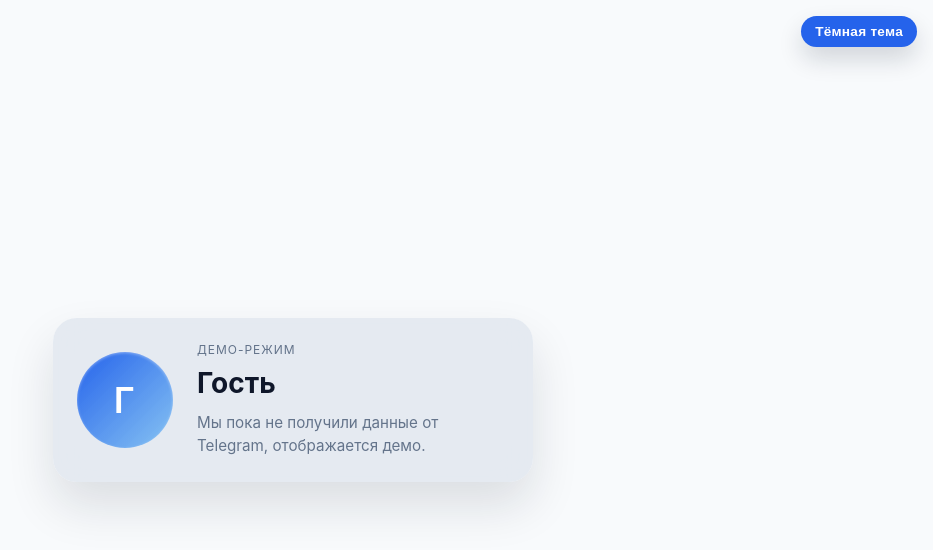
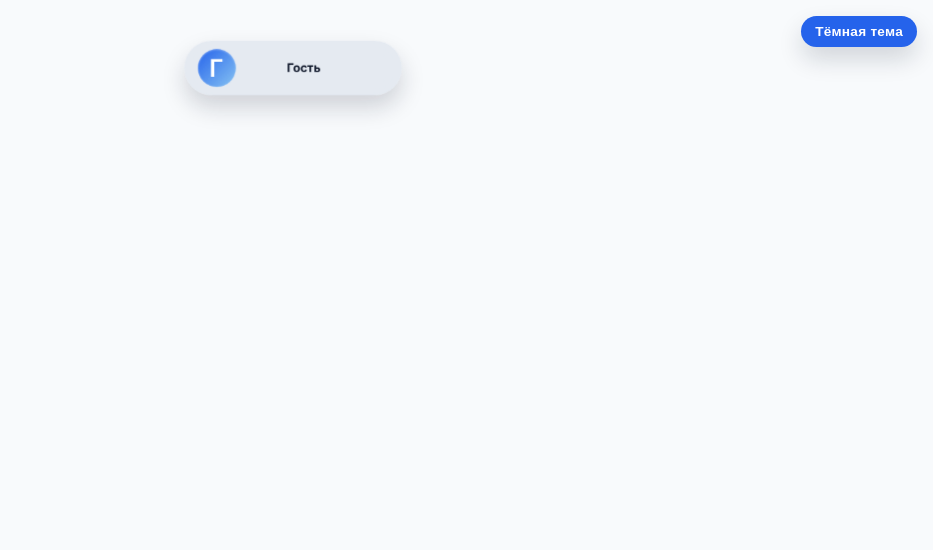
Before and after one commit to Vlad1m8r/dsport-ui, a React (Vite) app: page / in a window 1280 px wide. Shown: the top 550 px of the page, without its empty margins (347-1280 px from the left). Built offline with nearby package versions, Linux system fonts and the light colour scheme.

Commit message:
Добавлена анимация минимизации карточки пользователя

```diff
--- a/src/App.css
+++ b/src/App.css
@@ -10,6 +10,11 @@
   padding: 24px 16px;
   background: var(--tg-theme-bg-color, #ffffff);
   position: relative;
+  overflow: hidden;
+}
+
+.app--minimized {
+  justify-content: flex-start;
 }
 
 .theme-toggle {
@@ -40,7 +45,10 @@
 }
 
 .profile-card {
-  width: min(480px, 100%);
+  position: absolute;
+  left: 50%;
+  top: 50%;
+  width: min(480px, calc(100% - 32px));
   display: flex;
   align-items: center;
   gap: 24px;
@@ -51,12 +59,30 @@
   box-shadow: 0 24px 48px rgba(15, 23, 42, 0.12);
   backdrop-filter: blur(18px);
   color: var(--tg-theme-text-color, #0f172a);
-  transition: transform 160ms ease, box-shadow 160ms ease;
+  transform: translate(-50%, -50%) scale(1);
+  will-change: transform, top, width;
+  overflow: hidden;
+  transition: top 860ms cubic-bezier(0.22, 1, 0.36, 1),
+    transform 860ms cubic-bezier(0.22, 1, 0.36, 1),
+    width 620ms ease,
+    padding 620ms ease,
+    gap 620ms ease,
+    border-radius 620ms ease,
+    box-shadow 620ms ease;
 }
 
-.profile-card:hover {
-  transform: translateY(-4px);
-  box-shadow: 0 32px 64px rgba(15, 23, 42, 0.16);
+.profile-card--animating {
+  animation: profile-card-glow 2.4s ease-in-out;
+}
+
+.profile-card--minimized {
+  top: 28px;
+  transform: translate(-50%, 0) scale(0.68);
+  width: min(320px, calc(100% - 40px));
+  padding: 12px 20px;
+  gap: 12px;
+  border-radius: 999px;
+  box-shadow: 0 18px 36px rgba(15, 23, 42, 0.18);
 }
 
 .profile-card__avatar {
@@ -71,6 +97,7 @@
   background: linear-gradient(135deg, var(--tg-theme-button-color, #2a9df4), rgba(42, 157, 244, 0.5));
   color: var(--tg-theme-button-text-color, #ffffff);
   box-shadow: inset 0 1px 3px rgba(255, 255, 255, 0.4);
+  transition: transform 620ms ease, width 620ms ease, height 620ms ease;
 }
 
 .profile-card__avatar img {
@@ -89,6 +116,7 @@
   display: flex;
   flex-direction: column;
   gap: 8px;
+  transition: gap 620ms ease;
 }
 
 .profile-card__hint {
@@ -96,18 +124,21 @@
   text-transform: uppercase;
   letter-spacing: 0.08em;
   color: var(--tg-theme-hint-color, #64748b);
+  transition: opacity 480ms ease, transform 480ms ease, max-height 480ms ease;
 }
 
 .profile-card__name {
   margin: 0;
   font-size: 1.75rem;
   line-height: 1.2;
+  transition: font-size 620ms ease, transform 620ms ease;
 }
 
 .profile-card__username {
   margin: 0;
   font-size: 1rem;
   color: var(--tg-theme-link-color, #2a9df4);
+  transition: opacity 480ms ease, transform 480ms ease, max-height 480ms ease;
 }
 
 .profile-card__caption {
@@ -115,12 +146,157 @@
   font-size: 0.95rem;
   line-height: 1.5;
   color: var(--tg-theme-hint-color, #64748b);
+  transition: opacity 480ms ease, transform 480ms ease, max-height 480ms ease;
+}
+
+.profile-card__particles {
+  position: absolute;
+  inset: -30%;
+  pointer-events: none;
+  filter: blur(0.4px);
+  opacity: 0.85;
+  transition: opacity 320ms ease;
+}
+
+.profile-card__particles span {
+  position: absolute;
+  top: 50%;
+  left: 50%;
+  width: 10px;
+  height: 10px;
+  border-radius: 50%;
+  background: color-mix(in srgb, var(--tg-theme-button-color, #2a9df4) 68%, transparent);
+  opacity: 0;
+  transform: translate(-50%, -50%);
+}
+
+.profile-card--animating .profile-card__particles span {
+  animation-iteration-count: 1;
+  animation-fill-mode: forwards;
+}
+
+.profile-card--animating .profile-card__particles span:nth-child(odd) {
+  animation-name: particle-orbit;
+  animation-duration: 2.8s;
+  animation-timing-function: ease-in-out;
+}
+
+.profile-card--animating .profile-card__particles span:nth-child(even) {
+  animation-name: particle-orbit-reverse;
+  animation-duration: 3.1s;
+  animation-timing-function: ease-in-out;
+}
+
+.profile-card--animating .profile-card__particles span:nth-child(1) {
+  animation-delay: 0s;
+}
+
+.profile-card--animating .profile-card__particles span:nth-child(2) {
+  animation-delay: 0.12s;
+}
+
+.profile-card--animating .profile-card__particles span:nth-child(3) {
+  animation-delay: 0.24s;
+}
+
+.profile-card--animating .profile-card__particles span:nth-child(4) {
+  animation-delay: 0.36s;
+}
+
+.profile-card--animating .profile-card__particles span:nth-child(5) {
+  animation-delay: 0.48s;
+}
+
+.profile-card--animating .profile-card__particles span:nth-child(6) {
+  animation-delay: 0.6s;
+}
+
+.profile-card--animating .profile-card__particles span:nth-child(7) {
+  animation-delay: 0.72s;
+}
+
+.profile-card--animating .profile-card__particles span:nth-child(8) {
+  animation-delay: 0.84s;
+}
+
+.profile-card--animating .profile-card__particles span:nth-child(9) {
+  animation-delay: 0.96s;
+}
+
+.profile-card--animating .profile-card__particles span:nth-child(10) {
+  animation-delay: 1.08s;
+}
+
+.profile-card--animating .profile-card__particles span:nth-child(3n) {
+  width: 6px;
+  height: 6px;
+  background: color-mix(in srgb, var(--tg-theme-link-color, #2563eb) 72%, transparent);
+}
+
+.profile-card--animating .profile-card__particles span:nth-child(4n) {
+  width: 14px;
+  height: 14px;
+}
+
+.profile-card--minimized .profile-card__particles {
+  opacity: 0;
+}
+
+.profile-card--animating .profile-card__avatar {
+  animation: swirl-clockwise 2.6s ease-in-out;
+  transform-origin: center;
+}
+
+.profile-card--animating .profile-card__name {
+  animation: swirl-counterclockwise 2.6s ease-in-out;
+  transform-origin: center;
+}
+
+.profile-card--animating .profile-card__username {
+  animation: swirl-vertical 2.6s ease-in-out;
+  transform-origin: center;
+}
+
+.profile-card--animating .profile-card__caption {
+  animation: swirl-spiral 2.6s ease-in-out;
+  transform-origin: center;
+}
+
+.profile-card--animating .profile-card__hint {
+  animation: swirl-spiral-reverse 2.6s ease-in-out;
+  transform-origin: center;
+}
+
+.profile-card--minimized .profile-card__avatar {
+  width: 56px;
+  height: 56px;
+}
+
+.profile-card--minimized .profile-card__content {
+  flex-direction: row;
+  align-items: center;
+  gap: 12px;
+}
+
+.profile-card--minimized .profile-card__name {
+  font-size: 1.1rem;
+}
+
+.profile-card--minimized .profile-card__hint,
+.profile-card--minimized .profile-card__username,
+.profile-card--minimized .profile-card__caption {
+  opacity: 0;
+  transform: translateY(-12px);
+  max-height: 0;
+}
+
+.profile-card--minimized .profile-card__caption {
+  margin-top: 0;
 }
 
 @media (max-width: 520px) {
   .profile-card {
-    flex-direction: column;
-    text-align: center;
+    width: min(440px, calc(100% - 20px));
     padding: 24px 20px;
   }
 
@@ -128,4 +304,139 @@
     width: 88px;
     height: 88px;
   }
+
+  .profile-card--minimized {
+    top: 20px;
+    width: min(280px, calc(100% - 32px));
+    transform: translate(-50%, 0) scale(0.72);
+  }
 }
+
+@keyframes profile-card-glow {
+  0% {
+    box-shadow: 0 24px 48px rgba(15, 23, 42, 0.12);
+  }
+  50% {
+    box-shadow: 0 32px 68px rgba(15, 23, 42, 0.22);
+  }
+  100% {
+    box-shadow: 0 24px 48px rgba(15, 23, 42, 0.12);
+  }
+}
+
+@keyframes swirl-clockwise {
+  0% {
+    transform: translate(0, 0) rotate(0deg);
+  }
+  30% {
+    transform: translate(16px, -18px) rotate(140deg);
+  }
+  65% {
+    transform: translate(-18px, 12px) rotate(320deg);
+  }
+  100% {
+    transform: translate(0, 0) rotate(360deg);
+  }
+}
+
+@keyframes swirl-counterclockwise {
+  0% {
+    transform: translate(0, 0) rotate(0deg);
+  }
+  35% {
+    transform: translate(-18px, -12px) rotate(-150deg);
+  }
+  70% {
+    transform: translate(12px, 18px) rotate(-320deg);
+  }
+  100% {
+    transform: translate(0, 0) rotate(-360deg);
+  }
+}
+
+@keyframes swirl-vertical {
+  0% {
+    transform: translate(0, 0) rotate(0deg);
+  }
+  25% {
+    transform: translate(12px, 16px) rotate(90deg);
+  }
+  55% {
+    transform: translate(-16px, -22px) rotate(240deg);
+  }
+  100% {
+    transform: translate(0, 0) rotate(360deg);
+  }
+}
+
+@keyframes swirl-spiral {
+  0% {
+    transform: translate(0, 0) rotate(0deg);
+    opacity: 1;
+  }
+  35% {
+    transform: translate(20px, -18px) rotate(180deg);
+    opacity: 0.65;
+  }
+  70% {
+    transform: translate(-18px, 12px) rotate(320deg);
+    opacity: 0.4;
+  }
+  100% {
+    transform: translate(0, 0) rotate(360deg);
+    opacity: 1;
+  }
+}
+
+@keyframes swirl-spiral-reverse {
+  0% {
+    transform: translate(0, 0) rotate(0deg);
+    opacity: 1;
+  }
+  40% {
+    transform: translate(-22px, -10px) rotate(-190deg);
+    opacity: 0.6;
+  }
+  75% {
+    transform: translate(16px, 18px) rotate(-320deg);
+    opacity: 0.35;
+  }
+  100% {
+    transform: translate(0, 0) rotate(-360deg);
+    opacity: 1;
+  }
+}
+
+@keyframes particle-orbit {
+  0% {
+    opacity: 0;
+    transform: translate(-50%, -50%) rotate(0deg) translateX(0);
+  }
+  15% {
+    opacity: 1;
+  }
+  55% {
+    transform: translate(-50%, -50%) rotate(200deg) translateX(52px);
+  }
+  100% {
+    opacity: 0;
+    transform: translate(-50%, -50%) rotate(420deg) translateX(12px);
+  }
+}
+
+@keyframes particle-orbit-reverse {
+  0% {
+    opacity: 0;
+    transform: translate(-50%, -50%) rotate(0deg) translateX(0);
+  }
+  20% {
+    opacity: 1;
+  }
+  60% {
+    transform: translate(-50%, -50%) rotate(-210deg) translateX(60px);
+  }
+  100% {
+    opacity: 0;
+    transform: translate(-50%, -50%) rotate(-420deg) translateX(18px);
+  }
+}
--- a/src/App.tsx
+++ b/src/App.tsx
@@ -50,6 +50,8 @@ function App() {
   const [theme, setTheme] = useState<'dark' | 'light'>(
     WebApp.colorScheme === 'light' ? 'light' : 'dark',
   )
+  const [isAnimating, setIsAnimating] = useState(true)
+  const [isMinimized, setIsMinimized] = useState(false)
   const themeRef = useRef(theme)
 
   const systemThemeRef = useRef<Record<string, string>>({
@@ -152,12 +154,32 @@ function App() {
     themeRef.current = theme
   }, [applyCssVariables, lightTheme, theme])
 
+  useEffect(() => {
+    const minimizeTimer = window.setTimeout(() => {
+      setIsMinimized(true)
+    }, 3200)
+    const animationTimer = window.setTimeout(() => {
+      setIsAnimating(false)
+    }, 3800)
+
+    return () => {
+      window.clearTimeout(minimizeTimer)
+      window.clearTimeout(animationTimer)
+    }
+  }, [])
+
   const toggleTheme = () => {
     setTheme((current) => (current === 'dark' ? 'light' : 'dark'))
   }
 
+  const particles = useMemo(() => Array.from({ length: 10 }, (_, index) => index), [])
+  const appClassName = `app${isMinimized ? ' app--minimized' : ''}`
+  const profileCardClassName = `profile-card${
+    isAnimating ? ' profile-card--animating' : ''
+  }${isMinimized ? ' profile-card--minimized' : ''}`
+
   return (
-    <main className="app">
+    <main className={appClassName}>
       <button
         type="button"
         className="theme-toggle"
@@ -167,7 +189,12 @@ function App() {
       >
         {theme === 'light' ? 'Тёмная тема' : 'Светлая тема'}
       </button>
-      <section className="profile-card" aria-live="polite">
+      <section className={profileCardClassName} aria-live="polite">
+        <div className="profile-card__particles" aria-hidden="true">
+          {particles.map((particle) => (
+            <span key={particle} />
+          ))}
+        </div>
         <div
           className="profile-card__avatar"
           role={user?.photo_url ? undefined : 'img'}
```
